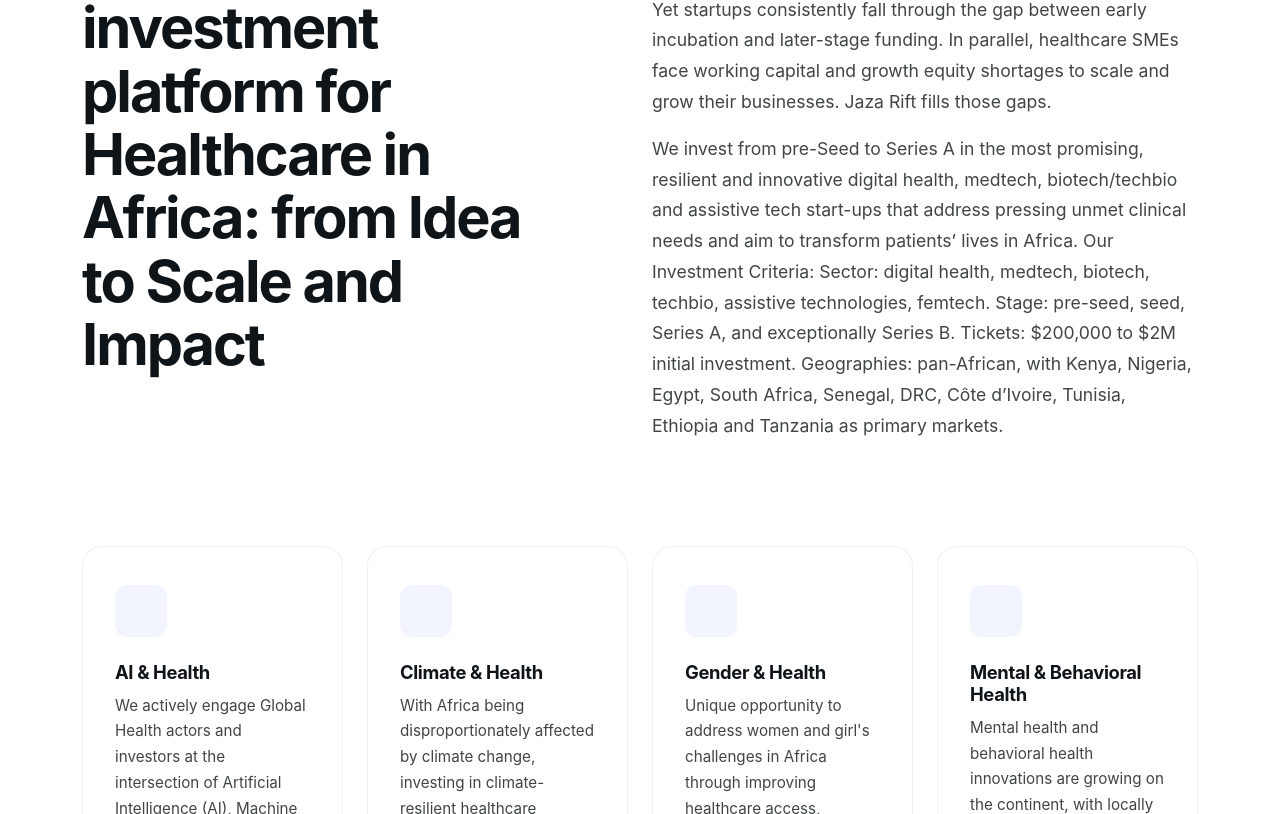
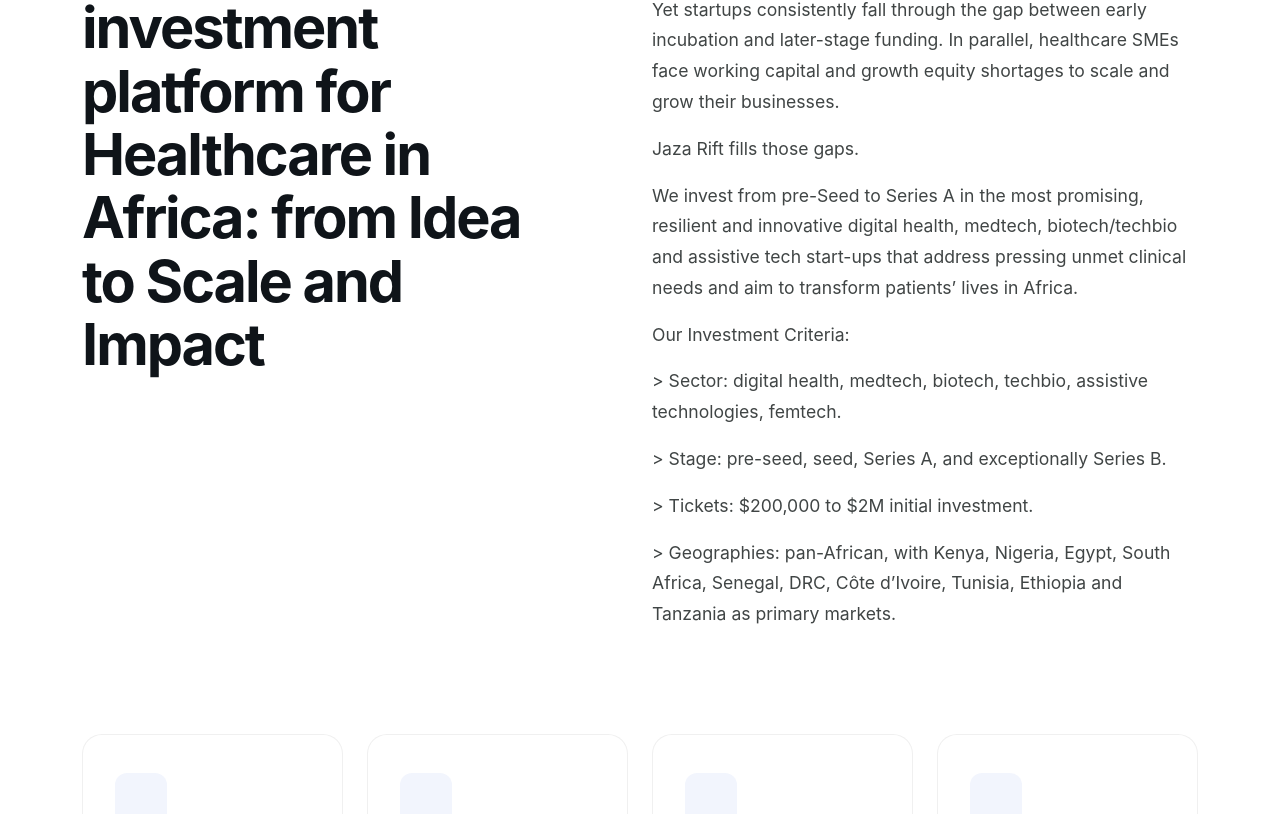
Before and after one commit to asimepartners/jazarift, a React (Vite) app: page / in a window 1280 px wide. Shown: the part 2386-3200 px from the top of the page. Built offline with nearby package versions, Linux system fonts and the light colour scheme; some icons are missing.

Commit message:
jaza20260428_1

```diff
--- a/src/components/Framework.tsx
+++ b/src/components/Framework.tsx
@@ -26,7 +26,7 @@
         <div className={embedded ? 'row' : 'row mt-5'}>
           <div className="col-lg-6">
             <FadeUp>
-              <h2 className="wf-display">Health<br />Nexus</h2>
+              <h2 className="wf-display">Health Nexus</h2>
             </FadeUp>
             <FadeUp index={1}>
               <p className="wf-prose mt-3">
--- a/src/data/content.ts
+++ b/src/data/content.ts
@@ -69,8 +69,14 @@
   eyebrow: "Investment Thesis",
   headline: "An integrated investment platform for Healthcare in Africa: from Idea to Scale and Impact",
   body: [
-    "Africa's youthful population  median age 18 holds immense potential to design new healthcare solutions fit for the market. Yet startups consistently fall through the gap between early incubation and later-stage funding. In parallel, healthcare SMEs face working capital and growth equity shortages to scale and grow their businesses. Jaza Rift fills those gaps.",
-    "We invest from pre-Seed to Series A in the most promising, resilient and innovative digital health, medtech, biotech/techbio and assistive tech start-ups that address pressing unmet clinical needs and aim to transform patients’ lives in Africa. Our Investment Criteria: Sector: digital health, medtech, biotech, techbio, assistive technologies, femtech. Stage: pre-seed, seed, Series A, and exceptionally Series B. Tickets: $200,000 to $2M initial investment. Geographies: pan-African, with Kenya, Nigeria, Egypt, South Africa, Senegal, DRC, Côte d’Ivoire, Tunisia, Ethiopia and Tanzania as primary markets.",
+    "Africa's youthful population  median age 18 holds immense potential to design new healthcare solutions fit for the market. Yet startups consistently fall through the gap between early incubation and later-stage funding. In parallel, healthcare SMEs face working capital and growth equity shortages to scale and grow their businesses.",
+    "Jaza Rift fills those gaps.",
+    "We invest from pre-Seed to Series A in the most promising, resilient and innovative digital health, medtech, biotech/techbio and assistive tech start-ups that address pressing unmet clinical needs and aim to transform patients’ lives in Africa. ",
+    "Our Investment Criteria: ",
+    "> Sector: digital health, medtech, biotech, techbio, assistive technologies, femtech.",
+    "> Stage: pre-seed, seed, Series A, and exceptionally Series B.",
+    "> Tickets: $200,000 to $2M initial investment.",
+    "> Geographies: pan-African, with Kenya, Nigeria, Egypt, South Africa, Senegal, DRC, Côte d’Ivoire, Tunisia, Ethiopia and Tanzania as primary markets.",
   ],
 };
 
```
